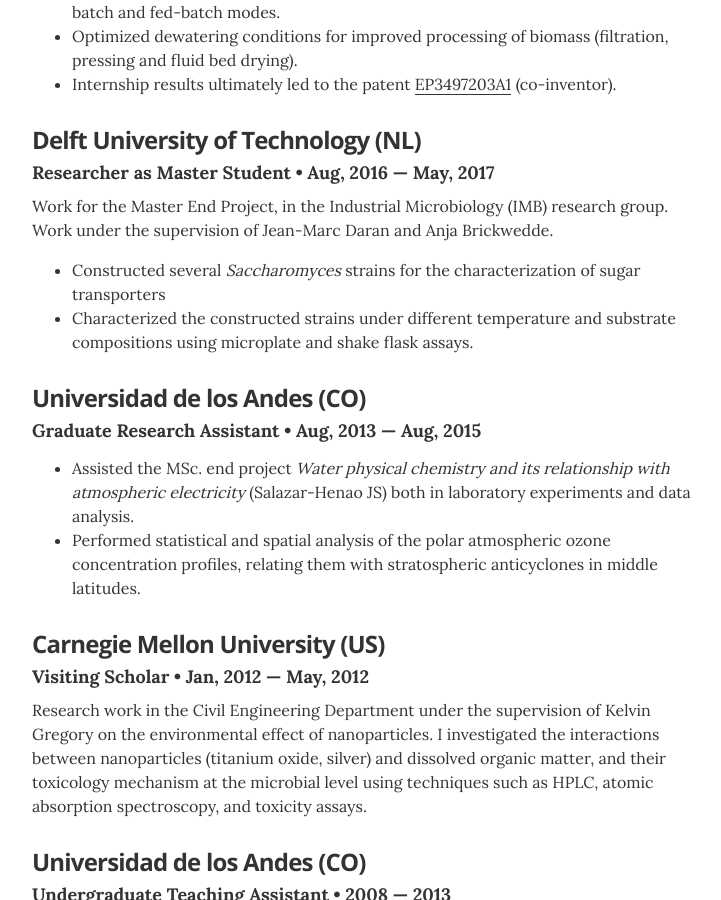
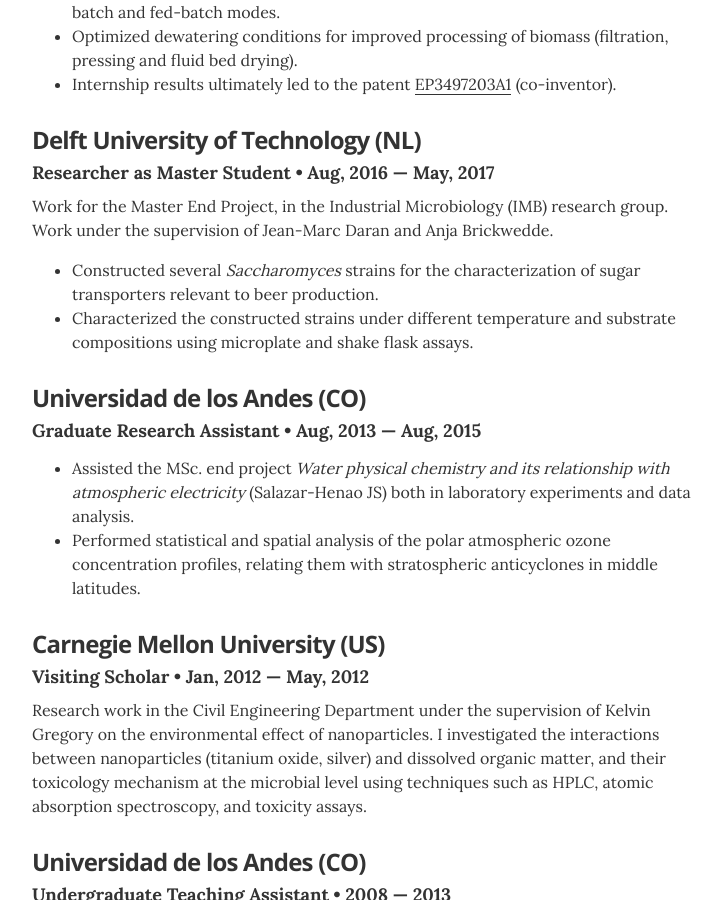
Before and after one commit to synthbiont/joangallego, a Jekyll site: the page built from index.html, in a window 1280 px wide and 900 px high, scrolled down 2096 px. Shown: the whole window, without its empty margins (268-989 px from the left). Built offline with Jekyll 4.4.1, drawn with Linux system fonts in a browser that asks for light colours.

Commit message:
Update experience.yml

```diff
--- a/_data/experience.yml
+++ b/_data/experience.yml
@@ -23,7 +23,7 @@
 - company: Delft University of Technology (NL)
   position: Researcher as Master Student
   duration: Aug, 2016  &mdash; May, 2017
-  summary: Work for the Master End Project, in the Industrial Microbiology (IMB) research group. Work under the supervision of Jean-Marc Daran and Anja Brickwedde.<ul class="resume-item-list"><li>Constructed several <i>Saccharomyces</i> strains for the characterization of sugar transporters</li><li>Characterized the constructed strains under different temperature and substrate compositions using microplate and shake flask assays.</li></ul>
+  summary: Work for the Master End Project, in the Industrial Microbiology (IMB) research group. Work under the supervision of Jean-Marc Daran and Anja Brickwedde.<ul class="resume-item-list"><li>Constructed several <i>Saccharomyces</i> strains for the characterization of sugar transporters relevant to beer production.</li><li>Characterized the constructed strains under different temperature and substrate compositions using microplate and shake flask assays.</li></ul>
 
 
 # Work with Sergio Barrera (Uniandes)
```
